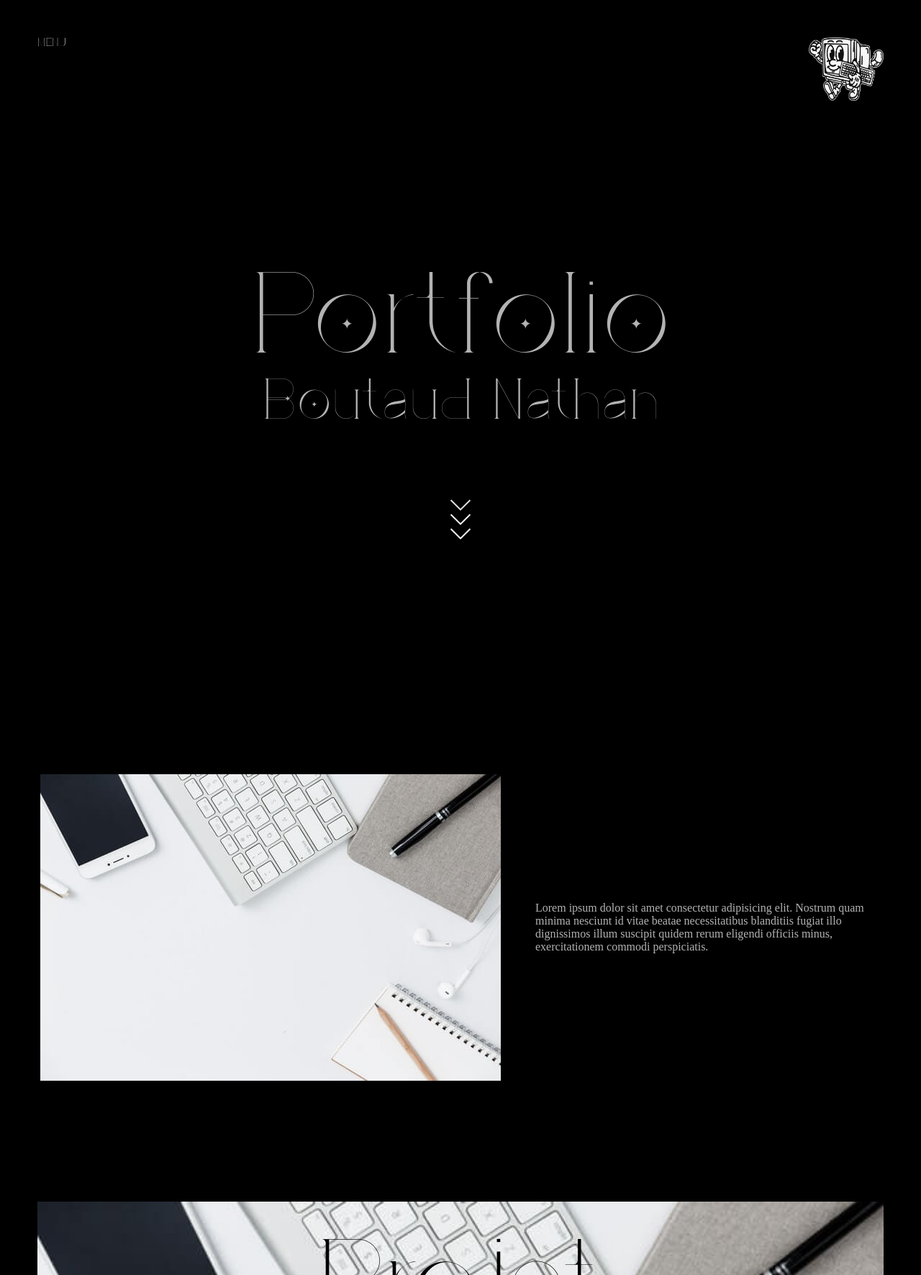
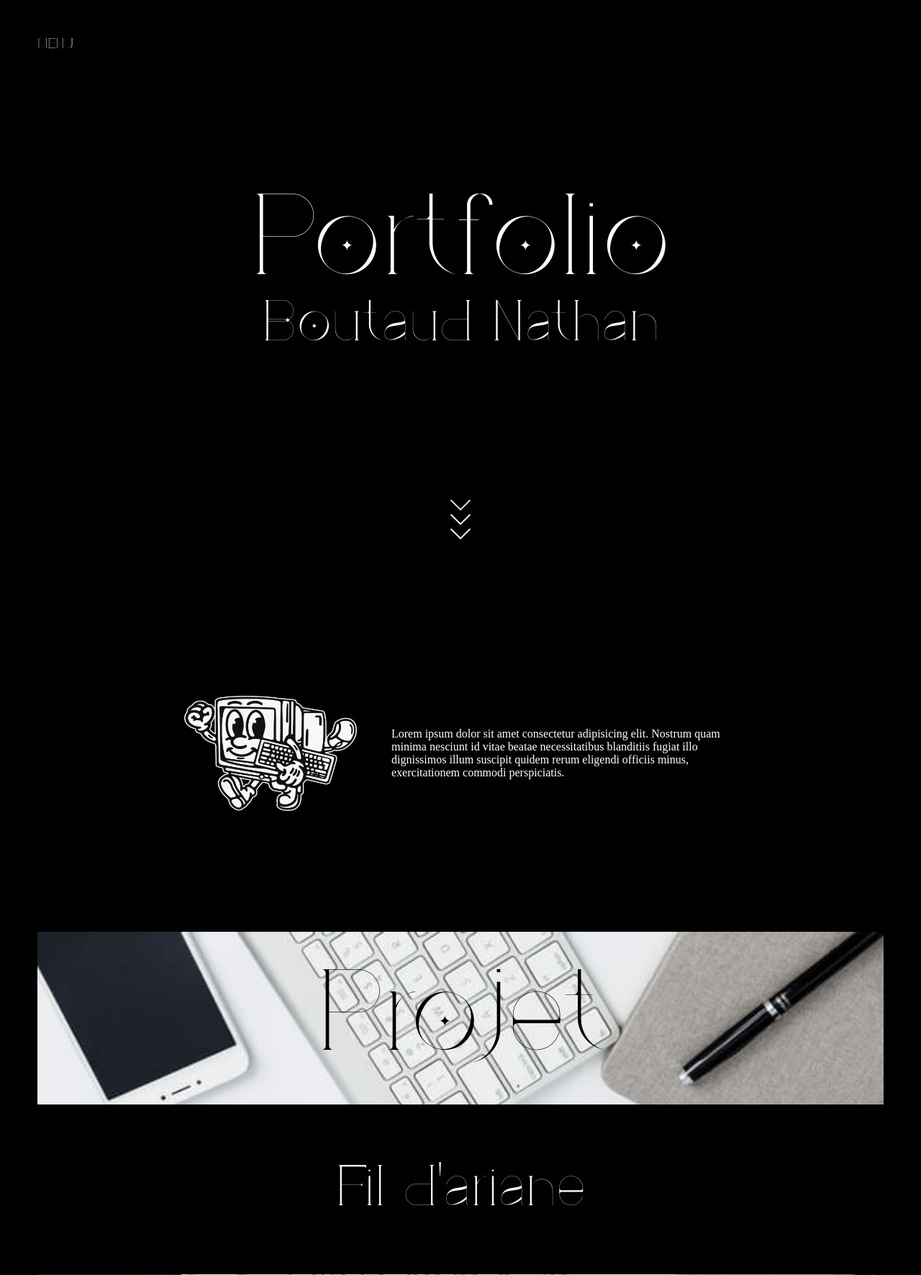
Before and after one commit to nathbout2/portfolio_2.0, a PHP site: page / in a window 1280 px wide. Shown: the top 1772 px of the page at 72% size. Run offline with PHP 8.4, Linux system fonts and the light colour scheme; data that the repository does not hold is empty.

Commit message:
mise a jour du logo

```diff
--- a/form.php
+++ b/form.php
@@ -5,7 +5,7 @@ if (isset($_POST["mail_value"])&&!empty($_POST["mail_value"])) {
     $mail = $_POST["mail_value"];
     $msg = $_POST["message_value"];
 
-    $recipient = "druetjb@gmail.com";
+    $recipient = "nathbout2@gmail.com";
     $subject = "Formulaire";
 
     $message=$mail.'<br>'.$msg;
--- a/index.php
+++ b/index.php
@@ -28,7 +28,6 @@
   <div class="item"><a href="#contact"><span>Contact</span></a></div>
   <div class="item"><a href="https://github.com/nathbout2"><span>Github</span></a></div>
   <div class="item"><a href="https://www.linkedin.com/in/nathan-boutaud/"><span>LinkedIn</span></a></div>
-  <img src="./img/computer_boy.png" class="computer_boy_logo" alt="" srcset="">
 </div>
 
 <header>
@@ -45,7 +44,7 @@
 <main>
     <section class ="presentation">
         <div class="header__presentation">
-            <img src="./img/work2.jpg" alt="" srcset="" class="header__presentation__photo">
+        <img src="./img/computer_boy.png" class="computer_boy_logo" class="header__presentation__photo">
             <p>
                 Lorem ipsum dolor sit amet consectetur adipisicing elit. Nostrum quam minima nesciunt id vitae beatae necessitatibus blanditiis fugiat illo dignissimos illum suscipit quidem rerum eligendi officiis minus, exercitationem commodi perspiciatis.
             </p>
@@ -75,7 +74,7 @@
 
    <section id="contact" class="contact">
     <h1>Contact</h1>
-    <div class="container">
+    <div class="contact_input">
     <div id="global">
 
 <form action="form.php" method="post">
@@ -96,13 +95,7 @@
 <div class="button">
 <button type="submit">Envoyer</button>
 </div>
-                <?php
-                foreach ($result as $project) {
-                ?>
-                        <h2><?= $project['project_tittle'] ?></h2>
-                <?php
-                }
-                ?>
+
 <script src="https://unpkg.com/scrollreveal"></script>
 <script src="main.js"></script>
 </body>
--- a/style.css
+++ b/style.css
@@ -23,7 +23,7 @@ a{
 /*menu*/
 body {
   background-color: #000000;
-  color: rgba(255, 255, 255, 0.7);
+  color: white;
   margin: 20px;
 }
 * {
@@ -42,6 +42,8 @@ body {
   font-family:"Branic";
   display: flex;
   justify-content: space-between;
+  align-items: center;
+
 
 }
 .menu:hover {
@@ -51,6 +53,7 @@ body {
   display: inline-block;
   cursor: pointer;
   pointer-events: all;
+  font-size: 20px;
 }
 .spacer {
   display: inline-block;
@@ -155,10 +158,7 @@ span {
   transition-delay: 0.7s;
 }
 
-.computer_boy_logo{
-  height: 11vh;
-  width: 13vh;
-}
+
 /*end menu */
 
 
@@ -236,12 +236,11 @@ header{
 }
 /*end arrow*/
 
+.computer_boy_logo{
+  height: 10rem;
+  width: 15rem;
+}
 
-img{
-  width: 100%;
-  max-width: 40rem;
-  height: auto;
-}
 
 header{
   display: flex;
@@ -284,6 +283,8 @@ main{
 
 img{
   margin-bottom: 5vh;
+  height: 30vh;
+  width: 100%;
 }
 p{
   margin-bottom: 5vh;
@@ -374,3 +375,7 @@ margin-bottom: 10vw;
   align-items: center;
   justify-content: center;
 }
+
+.button{
+  background: none;
+}
```
Also changed, not shown: JANGKUY-BlackExpanded.otf (added).
